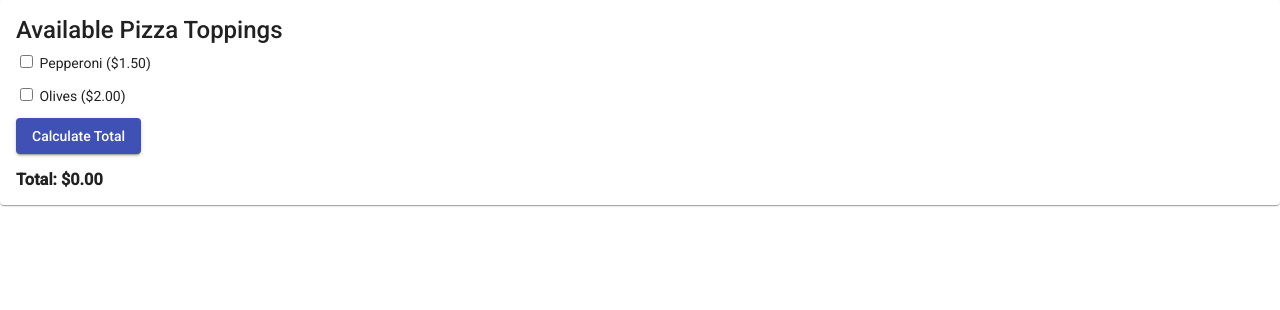
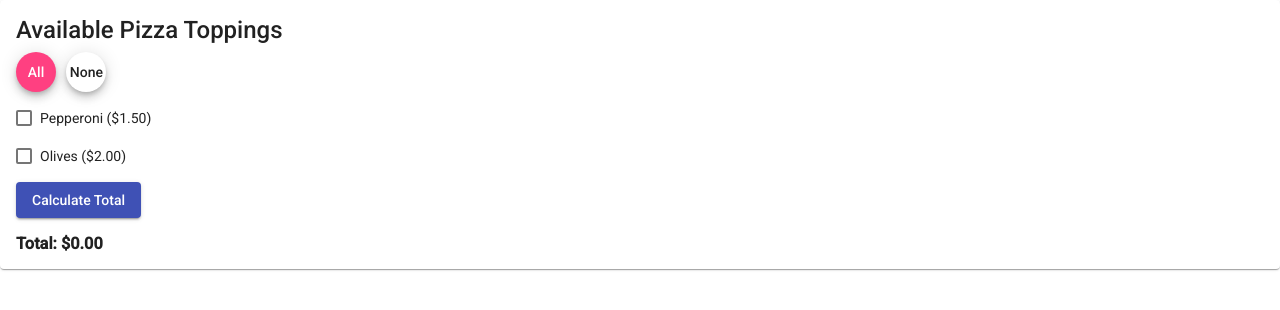
Before and after one commit to trogers9119/components, an Angular app: page / in a window 1280 px wide. Shown: the top 310 px of the page. Built offline with nearby package versions, Linux system fonts and the light colour scheme.

Commit message:
select all select &  select non btns added

```diff
--- a/src/app/pizza-toppings/pizza-toppings.component.html
+++ b/src/app/pizza-toppings/pizza-toppings.component.html
@@ -3,15 +3,30 @@
         Available Pizza Toppings
     </mat-card-title>
     <mat-card-content>
+        <button
+            mat-mini-fab
+            color='accent'
+            (click)='checkAll()'
+        >
+            All
+        </button>
+        &nbsp;
+        <button
+            mat-mini-fab
+            color='basic'
+            (click)='uncheckAll()'
+        >
+            None
+        </button>
         <p
             *ngFor='let topping of pizzaToppings'
         >
             <label>
-                <input
-                    type="checkbox"
+                <mat-checkbox
                     [(ngModel)]='topping.checked'
                 >
-                {{ topping. name }} ({{ topping.price | currency }})
+                    {{ topping. name }} ({{ topping.price | currency }})
+                </mat-checkbox>
             </label>
         </p>
 
--- a/src/app/pizza-toppings/pizza-toppings.component.ts
+++ b/src/app/pizza-toppings/pizza-toppings.component.ts
@@ -32,4 +32,19 @@ export class PizzaToppingsComponent implements OnInit {
           , 0
         );
   }
+
+  checkAll = () => {
+    this.pizzaToppings = this.pizzaToppings.map(x => ({
+      ...x
+      , checked: true
+    }));
+  }
+
+  uncheckAll = () => {
+    this.pizzaToppings = this.pizzaToppings.map(x => ({
+      ...x
+      , checked: false
+    }));
+  }
+
 }
```
